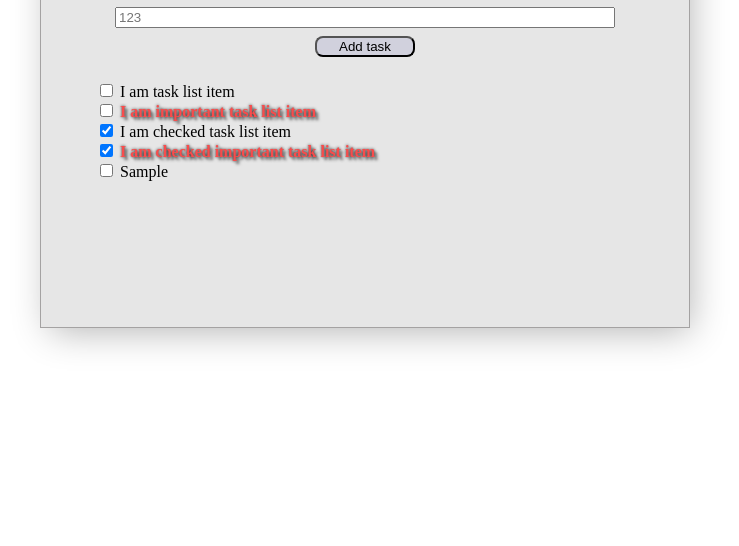
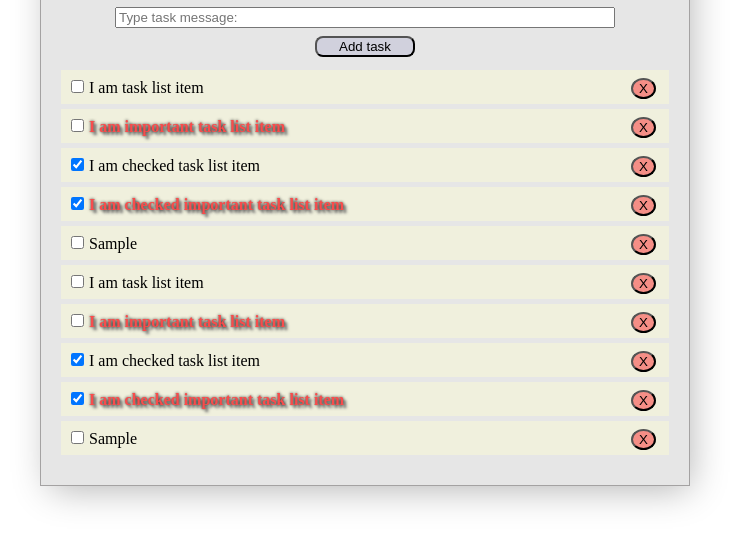
Before and after one commit to irreligious86/TodoList_testTask, a plain HTML site: page index.html in a window 1280 px wide. Both pictures are taken after typing "Sample" into the empty fields and a click on the button "Add task". Shown: the part 82-628 px from the top of the page, without its empty margins (275-1014 px from the left). Drawn offline with Linux system fonts and the light colour scheme.

Commit message:
complete functions for invert importance and checked

```diff
--- a/index.html
+++ b/index.html
@@ -13,7 +13,7 @@
 <div class="wrapper">
     <h1 class="app-title">ToDo List</h1>
     <div class="app-body">
-        <input type="text" class="input-add-task" placeholder="123">
+        <input type="text" class="input-add-task" placeholder="Type task message:">
         <button class="button-add-task">Add task</button>
         <ul class="tasks-list"></ul>
     </div>
--- a/script.js
+++ b/script.js
@@ -1,7 +1,6 @@
 const inputAddTask = document.querySelector('.input-add-task');
 const buttonAddTask = document.querySelector('.button-add-task');
 const tasksList = document.querySelector('.tasks-list');
-
 let todoListArr = [
     {
         todo: "I am task list item",
@@ -25,48 +24,120 @@ let todoListArr = [
     }
 ];
 
+if (localStorage.getItem('todo')) {
+    todoListArr = JSON.parse(localStorage.getItem('todo'))
+} else {
+    localStorage.setItem('todo', JSON.stringify(todoListArr));
+}
+
+const renderSingleTask = (task, index) => {
+    const newItem = document.createElement('li');
+    const newItemLabel = document.createElement('label');
+    const newCheckbox = document.createElement('input');
+    const removeBtn = document.createElement('button');
+    const removeBtnText = document.createTextNode('X');
+
+    const renderNewItem = () => {
+        newItem.classList.add('tasks-list-item');
+        newItem.important = task.important;
+        newItemLabel.innerHTML = task.todo;
+        newItem.append(newItemLabel);
+        newItem.appendChild(removeBtn);
+        newItem.prepend(newCheckbox);
+
+        if (newItem.important) {
+            newItem.classList.add('important');
+        }
+    };
+
+    const renderNewCheckbox = () => {
+        newCheckbox.type = 'checkbox';
+        newCheckbox.id = +index;
+        newItemLabel.htmlFor = newCheckbox.id;
+        newCheckbox.checked = task.checked;
+        newCheckbox.classList.add('tasks-list-item');
+        newCheckbox.onchange = (() => {
+            if (newCheckbox.checked) {
+                newCheckbox.classList.add('checked');
+            } else {
+                newCheckbox.classList.remove('checked');
+            }
+        })
+    };
+
+    const renderNewRemoveBtn = () => {
+        removeBtn.type = 'button';
+        removeBtn.classList.add('remove-btn', 'righted');
+        removeBtn.append(removeBtnText);
+    };
+
+    tasksList.appendChild(newItem);
+    renderNewItem();
+    renderNewCheckbox();
+    renderNewRemoveBtn();
+};
+
+const renderTasks = () => todoListArr.forEach((item, index) => renderSingleTask(item, index));
+
+const reloadRender = () => {
+    while (tasksList.hasChildNodes()) {
+        tasksList.removeChild(tasksList.firstChild)
+    }
+    inputAddTask.value = '';
+    renderTasks();
+};
+
 const buttonAddTaskHandler = () => {
+
     let newTodo = {
         todo: inputAddTask.value,
         checked: false,
         important: false
     }
+
     if (!inputAddTask.value) {
         alert("Task cannot be empty!");
         return;
     }
+
     if (inputAddTask.value[0] === ' ') {
         alert("Task value must start with non-SPACE symbol!");
         inputAddTask.value = '';
         return;
     }
+
     todoListArr.push(newTodo);
-    renderMessages();
-    inputAddTask.value = '';
-}
+    localStorage.setItem('todo', JSON.stringify(todoListArr));
+    reloadRender();
+    renderTasks();
+    console.log(localStorage.getItem('todo'));
+};
 
-const renderMessages = () => {
-    let renderMessage = '';
-    todoListArr.forEach((item, i) => {
-        renderMessage += `
-            <li class=" ${item.checked ? ' checked' : ''}">
-                <input
 
-                type="checkbox"
-                id="item_${++i}"
-                ${item.checked ? 'checked' : ''}
-                >
-                <label
-                 class="tasks-list-item ${item.important ? ' important' : ''}"
-                 for="item_${++i}"
-
-                 >${item.todo}</label>
-            </li>
-     `;
-        tasksList.innerHTML = renderMessage;
-    })
-}
-
-renderMessages();
+document.addEventListener("DOMContentLoaded", renderTasks);
 
 buttonAddTask.addEventListener('click', buttonAddTaskHandler);
+
+tasksList.addEventListener('change', event => {
+    let idInput = event.target.getAttribute('id');
+    let forLabel = tasksList.querySelector('[for="' + idInput + '"]');
+    let valueLabel = forLabel.innerHTML;
+    todoListArr.forEach((item) => {
+        if (item.todo === valueLabel) {
+            item.checked = !item.checked;
+            localStorage.setItem('todo', JSON.stringify(todoListArr));
+        }
+    })
+});
+
+tasksList.addEventListener('contextmenu', event => {
+    event.preventDefault();
+    todoListArr.forEach((item) => {
+        if (item.todo === event.target.innerHTML) {
+            item.important = !item.important;
+            localStorage.setItem('todo', JSON.stringify(todoListArr));
+        }
+
+    })
+    reloadRender();
+});
--- a/style.css
+++ b/style.css
@@ -12,6 +12,11 @@ body {
     color: #f84c4c;
     text-shadow: 0 0 3px rgba(0, 0, 0, 0.8), 3px 3px 3px dimgrey;
 }
+
+/*.checked {*/
+/*    text-decoration: line-through;*/
+/*    color: rgba(31, 31, 31, 0.73);*/
+/*}*/
 
 .wrapper {
     margin: 0 auto;
@@ -52,9 +57,23 @@ body {
 }
 
 .tasks-list {
-list-style-type: none;
+    margin: 0;
+    padding: 0;
+    list-style-type: none;
 }
 
 .tasks-list-item {
+    display: flex;
+    align-items: baseline;
+    margin: 5px;
+    padding: 5px;
+    background-color: rgba(250, 250, 210, 0.47);
+}
+
+.remove-btn {
+    background-color: rgba(248, 76, 76, 0.6);
+    border-radius: 50%;
+    margin-left: auto;
+    margin-right: 8px;
 
 }
```
